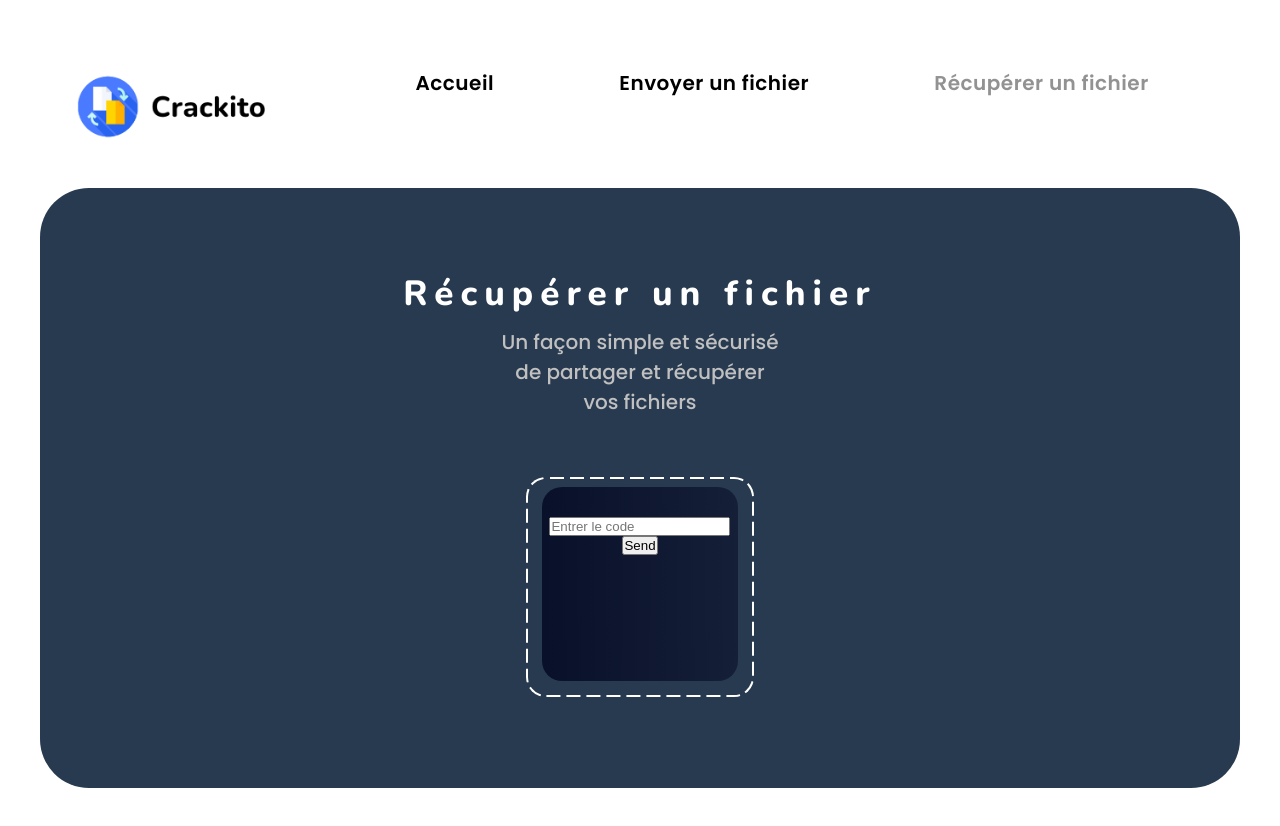
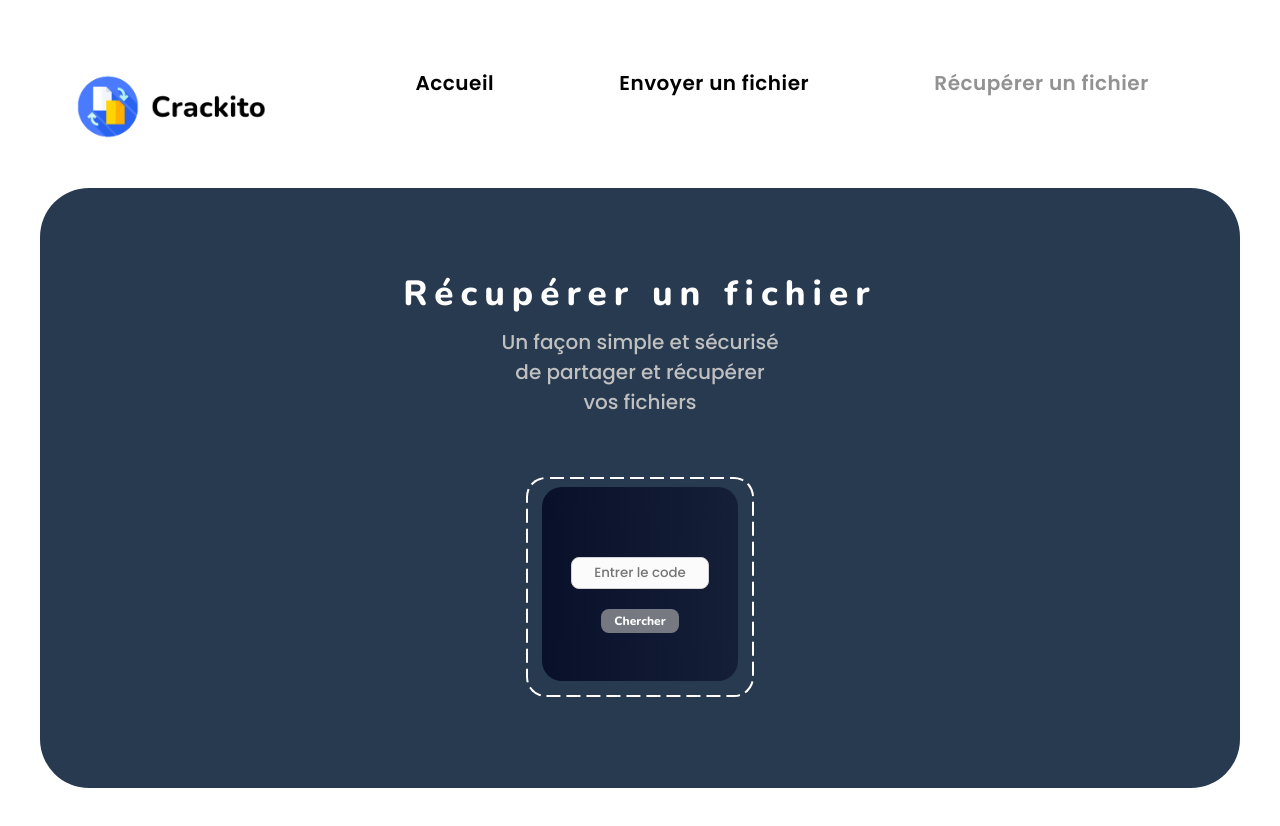
Before and after one commit to fx074/CRAKITO, a Vue app in the folder crackito/: page /receive in a window 1280 px wide. Shown: the top 826 px of the page. Built offline with nearby package versions, Linux system fonts and the light colour scheme.

Commit message:
Définition du bouton Send dans Receive

```diff
--- a/crackito/src/assets/style/ReceiveStyle.css
+++ b/crackito/src/assets/style/ReceiveStyle.css
@@ -172,6 +172,20 @@
     border-radius: 8px;
 }
 
-.send_button{
+.send_btn{
+    background: rgba(167, 167, 167, 0.68);;
+    color:white;
+    border-radius: 8px;
+    font-family: 'Nunito', sans-serif;
+    font-weight: 800;
+    font-size: 12px;
+    border: none;
+    width: 40%;
+    padding: 4px;
+    transition: .4s background-color;
+}
 
+.send_btn:hover {
+    cursor:pointer;
+    background: #FFBBAA;
 }
--- a/crackito/src/views/receive-main.vue
+++ b/crackito/src/views/receive-main.vue
@@ -26,7 +26,7 @@
             <div class="search-wrapper">
               <label><input type="text" class="searchbar" placeholder="Entrer le code"/></label>
             </div>
-            <button type="submit">Send</button>
+            <button type="submit" class="send_btn">Chercher</button>
           </form>
         </div>
       </div>
@@ -35,5 +35,5 @@
 </template>
 
 <style scoped>
-    @import '../assets/style/UploadStyle.css';
+    @import '../assets/style/ReceiveStyle.css';
 </style>
```
